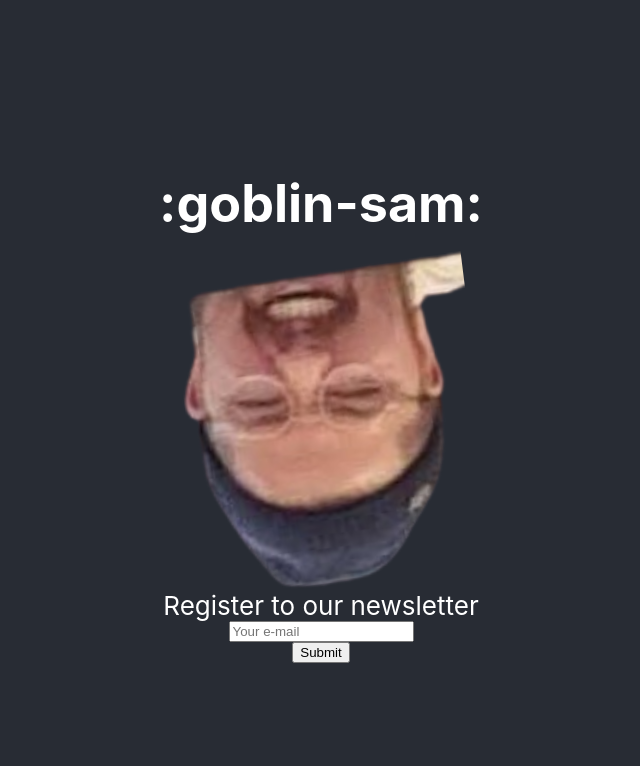
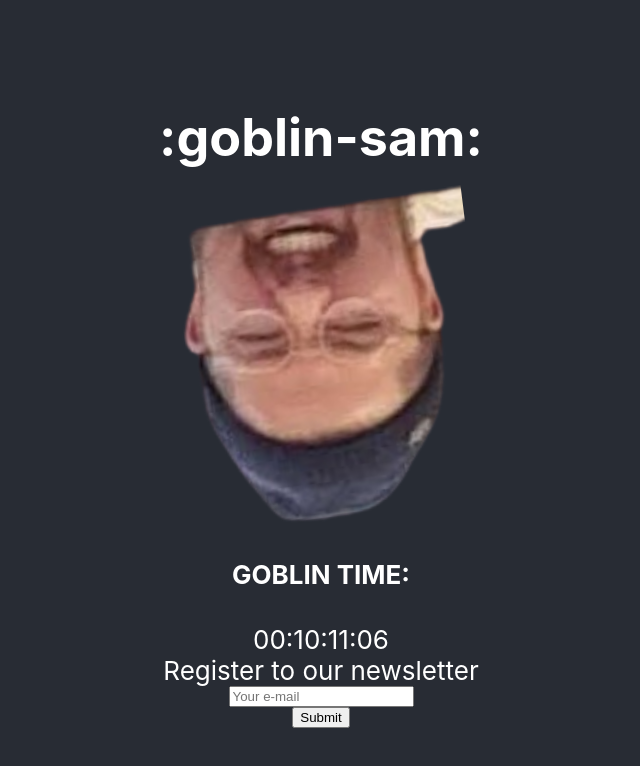
Before and after one commit to JoelFox/goblinsam, a React (Create React App) app: page / in a window 1280 px wide. Shown: the top 766 px of the page, without its empty margins (319-959 px from the left). Built offline with nearby package versions, Linux system fonts and the light colour scheme.

Commit message:
GOBLIN TIME

```diff
--- a/package.json
+++ b/package.json
@@ -7,6 +7,7 @@
     "@testing-library/react": "^13.4.0",
     "@testing-library/user-event": "^13.5.0",
     "react": "^18.2.0",
+    "react-countdown": "^2.3.3",
     "react-dom": "^18.2.0",
     "react-scripts": "5.0.1",
     "web-vitals": "^2.1.4"
--- a/src/App.css
+++ b/src/App.css
@@ -5,6 +5,7 @@
 .App-logo {
   height: 40vmin;
   pointer-events: none;
+  display: inline-block;
 }
 
 @media (prefers-reduced-motion: no-preference) {
--- a/src/App.js
+++ b/src/App.js
@@ -1,13 +1,21 @@
 import logo from "./goblin-sam-transparent.png";
 import "./App.css";
+import Countdown from 'react-countdown';
+import { useEffect } from "react";
 
 function App() {
+
+  const d = new Date();
+  const date = new Date(d.getFullYear(), d.getMonth(), d.getDate() + 1, 0, 0, 0)
+
   return (
     <div className="App">
       <header className="App-header">
         <h1>:goblin-sam:</h1>
+
         <img src={logo} className="App-logo" alt="logo" />
-        <label for="newsletter">Register to our newsletter</label>
+        {date && <><h4>GOBLIN TIME: </h4><Countdown date={ date } /></> }
+        <label htmlFor="newsletter">Register to our newsletter</label>
         <input type="text" placeholder="Your e-mail"></input>
         <input type="submit" value="Submit"/>
       </header>
```
Also changed, not shown: 1 other file (tests, documents, lock files or other folders).
